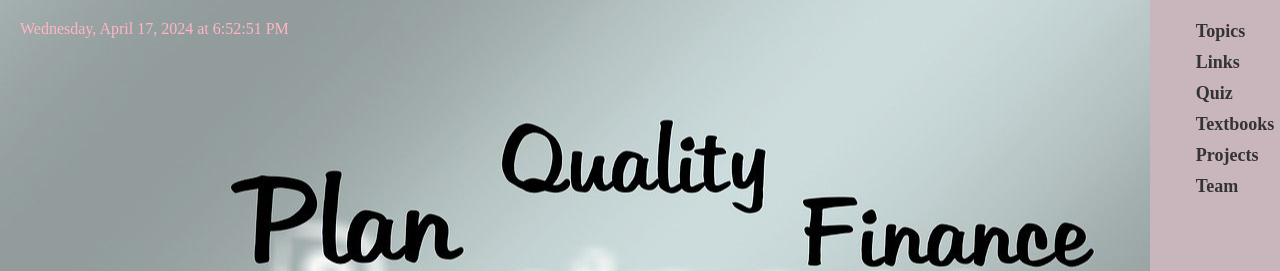
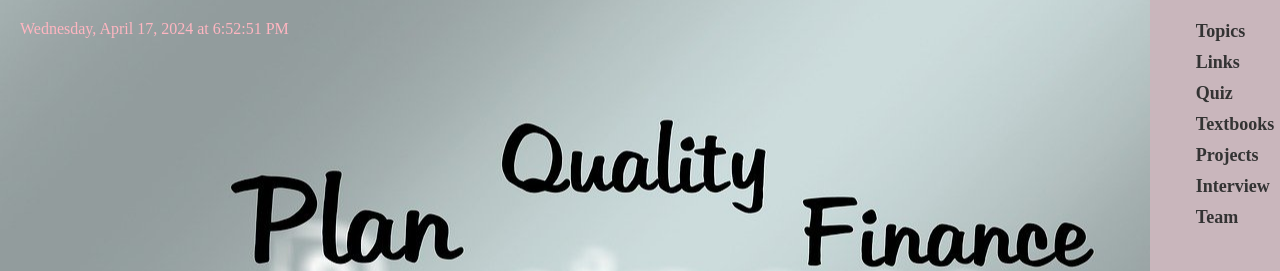
Before and after one commit to bhumikakrishnamurthy/Education-Site, a plain HTML site: page games.html in a window 1280 px wide. Shown: the top 271 px of the page. Drawn offline with Linux system fonts and the light colour scheme.

Commit message:
Update games.html

```diff
--- a/games.html
+++ b/games.html
@@ -261,6 +261,7 @@ button .circle {
             <li><a href="quiz.html">Quiz</a></li>
             <li><a href="textbooks.html">Textbooks</a></li>
             <li><a href="games.html">Projects</a></li>
+          <li><a href="Interview.html">Interview</a></li>
             <li><a href="team.html">Team</a></li>
         </ul>
     </nav>
```
